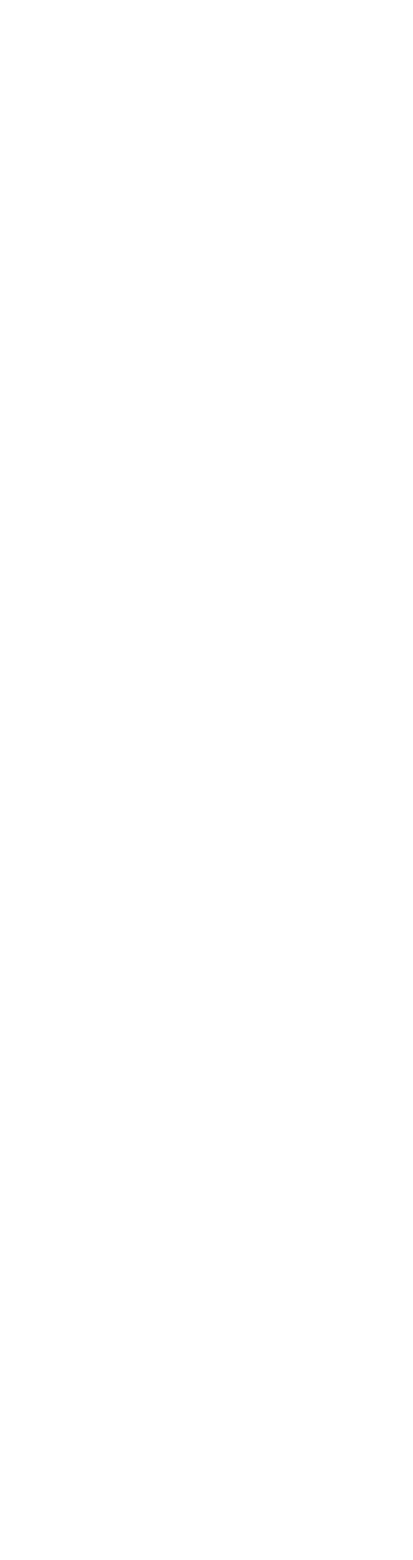
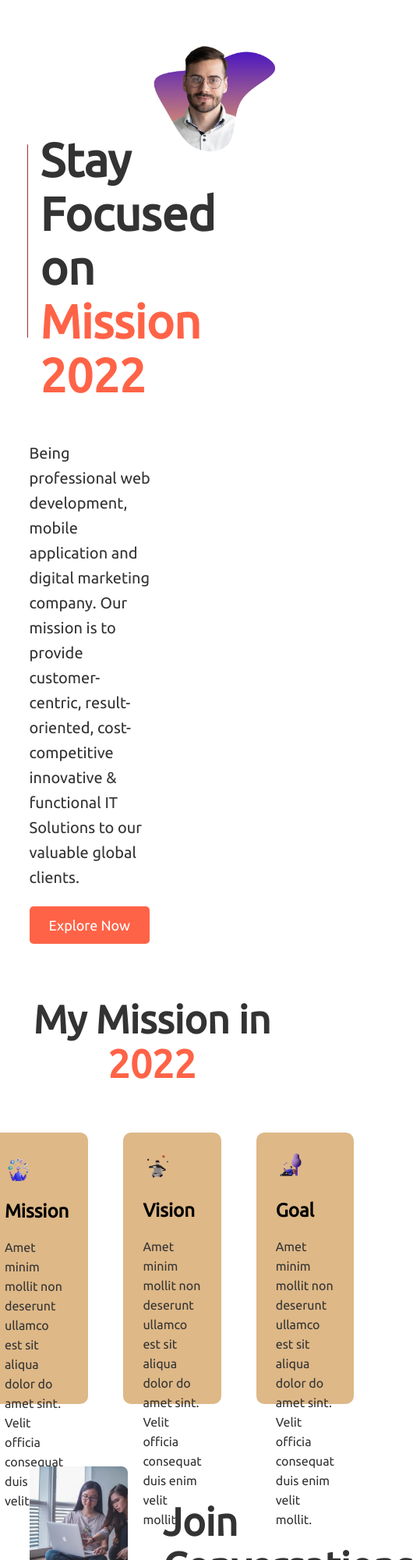
Before and after one commit to ZeroBug404/milestone-1-assgnmnt, a plain HTML site: page index.html in a window 390 px wide. Shown: the top 2000 px of the page at 78% size, 530 px wide, since content can reach past the window. Before the commit the page ends 844 px from the top, so only its background shows below. Drawn offline with Linux system fonts and the light colour scheme.

Commit message:
almost done

```diff
--- a/index.html
+++ b/index.html
@@ -1,12 +1,109 @@
 <!DOCTYPE html>
 <html lang="en">
-<head>
-    <meta charset="UTF-8">
-    <meta http-equiv="X-UA-Compatible" content="IE=edge">
-    <meta name="viewport" content="width=device-width, initial-scale=1.0">
-    <title>Document</title>
-</head>
-<body>
+  <head>
+    <meta charset="UTF-8" />
+    <meta http-equiv="X-UA-Compatible" content="IE=edge" />
+    <meta name="viewport" content="width=device-width, initial-scale=1.0" />
+    <title>Mission 2022</title>
+    <link rel="preconnect" href="https://fonts.googleapis.com" />
+    <link rel="preconnect" href="https://fonts.gstatic.com" crossorigin />
+    <link
+      href="https://fonts.googleapis.com/css2?family=Bebas+Neue&family=Poppins&family=Ubuntu&display=swap"
+      rel="stylesheet"
+    />
+    <link rel="stylesheet" href="style.css" />
+  </head>
+  <body>
+    <section class="flexed">
+      <div class="half-width banner-left">
+        <div class="title">
+          <h1>Stay Focused on <span>Mission 2022</span></h1>
+        </div>
+        <p class="content-p">
+          Being professional web development, mobile application and digital
+          marketing company. Our mission is to provide customer-centric,
+          result-oriented, cost-competitive innovative & functional IT Solutions
+          to our valuable global clients.
+        </p>
+        <a class="btn" href="">Explore Now</a>
+      </div>
+      <div class="half-width">
+        <img src="person-5.png" alt="" />
+      </div>
+    </section>
 
-</body>
+    <section>
+      <div class="mission-title">
+        <h1>My Mission in <span>2022</span></h1>
+      </div>
+      <div class="flexed">
+        <div class="mission">
+          <img src="illustrators/illustrator-1.png" alt="" />
+          <h2>Mission</h2>
+          <p>
+            Amet minim mollit non deserunt ullamco est sit aliqua dolor do amet
+            sint. Velit officia consequat duis enim velit mollit.
+          </p>
+        </div>
+        <div class="mission">
+          <img src="illustrators/illustrator-2.png" alt="" />
+          <h2>Vision</h2>
+          <p>
+            Amet minim mollit non deserunt ullamco est sit aliqua dolor do amet
+            sint. Velit officia consequat duis enim velit mollit.
+          </p>
+        </div>
+        <div class="mission">
+          <img src="illustrators/illustrator-3.png" alt="" />
+          <h2>Goal</h2>
+          <p>
+            Amet minim mollit non deserunt ullamco est sit aliqua dolor do amet
+            sint. Velit officia consequat duis enim velit mollit.
+          </p>
+        </div>
+      </div>
+    </section>
+
+    <section class="flexed">
+      <div class="half-width left-img">
+        <img src="/pictures/coding.png" alt="" />
+      </div>
+      <div class="half-width right-cntnt">
+        <h1>Join Conversations</h1>
+        <p class="content-p">
+          Try to join networks or groups of professionals who run programs like
+          yours. Find others that are doing the same type of work on LinkedIn or
+          other social media. If you’re struggling to find someone who does
+          exactly the same thing you do, find programs or networking groups that
+          are unlike yours and get in touch.
+        </p>
+        <a class="btn" href="">Read The Doc</a>
+      </div>
+    </section>
+
+    <section class="flexed">
+      <div class="half-width right-cntnt">
+        <h1>Say What You Mean</h1>
+        <p class="content-p">
+          Try to think about your values and ideas and speak or write clearly
+          and concisely about them. Folks will remember what you say most if you
+          speak simply and with conviction. Relationship building happens when
+          you’re genuine and when you do a lot of listening. So bring up topics
+          you care about in conversation, say something with focus and build on
+          other’s responses.
+        </p>
+        <a class="btn" href="">Read The Doc</a>
+      </div>
+      <div class="half-width right-img">
+        <img src="pictures/project.png" alt="" />
+      </div>
+    </section>
+
+    <footer>
+      <div id="footer">
+        <h1>Mission <span>2022</span></h1>
+        <p>Hard work, Perseverance, and Determination for 2022</p>
+      </div>
+    </footer>
+  </body>
 </html>
--- a/style.css
+++ b/style.css
@@ -0,0 +1,115 @@
+body {
+  margin: 0;
+  padding: 0;
+  font-family: "Bebas Neue", cursive;
+  font-family: "Poppins", sans-serif;
+  font-family: "Ubuntu", sans-serif;
+}
+.flexed {
+  display: flex;
+  justify-content: center;
+  padding: 40px 20px;
+}
+.content-p {
+  color: #333333;
+  line-height: 32px;
+  font-size: 20px;
+  margin-bottom: 35px;
+}
+.half-width {
+  width: 45%;
+  position: relative;
+}
+.half-width img {
+  max-width: 100%;
+}
+.half-width h1 {
+  color: #333333;
+  font-size: 60px;
+  margin-left: 14px;
+}
+.title::before {
+  content: "";
+  height: 23%;
+  width: 1%;
+  position: absolute;
+  background-color: brown;
+  top: 65px;
+  left: -3px;
+  border-radius: 20px;
+}
+span {
+  color: tomato;
+}
+/* .half-width p {
+  font-size: 20px;
+  margin-bottom: 35px;
+}  */
+.banner-left {
+  margin-top: 80px;
+}
+.btn {
+  background-color: tomato;
+  padding: 14px 25px;
+  text-decoration: none;
+  color: white;
+  font-size: 18px;
+  border-radius: 5px;
+}
+
+.mission {
+  width: 25%;
+  height: 298px;
+  background-color: burlywood;
+  padding: 25px;
+  border-radius: 10px;
+  margin-left: 45px;
+}
+.mission img {
+  max-width: 50%;
+}
+.mission-title {
+  text-align: center;
+}
+.mission-title h1 {
+  font-size: 50px;
+  font-weight: 900;
+  color: #333333;
+  margin-bottom: 20px;
+}
+.mission p {
+  color: #333333;
+  font-size: 16px;
+  line-height: 25px;
+}
+.mission-title h1 span {
+  color: tomato;
+}
+.left-img {
+  max-width: 80%;
+}
+.left-img img {
+  width: 80%;
+}
+.right-cntnt h1 {
+  text-align: left;
+  font-size: 50px;
+  color: #333333;
+}
+/* .right-cntnt p{
+    color: #333333;
+    line-height: 32px;
+} */
+.right-img img {
+  float: right;
+  width: 80%;
+}
+
+#footer {
+  width: 100%;
+  height: 160px;
+  background-color: #0b0d17;
+  color: white;
+  text-align: center;
+  padding-top: 40px;
+}
```
Also changed, not shown: illustrators/illustrator-1.png (added), illustrators/illustrator-2.png (added), illustrators/illustrator-3.png (added), person-5.png (added), pictures/app.png (added), pictures/coding.png (added), 1 other file.
